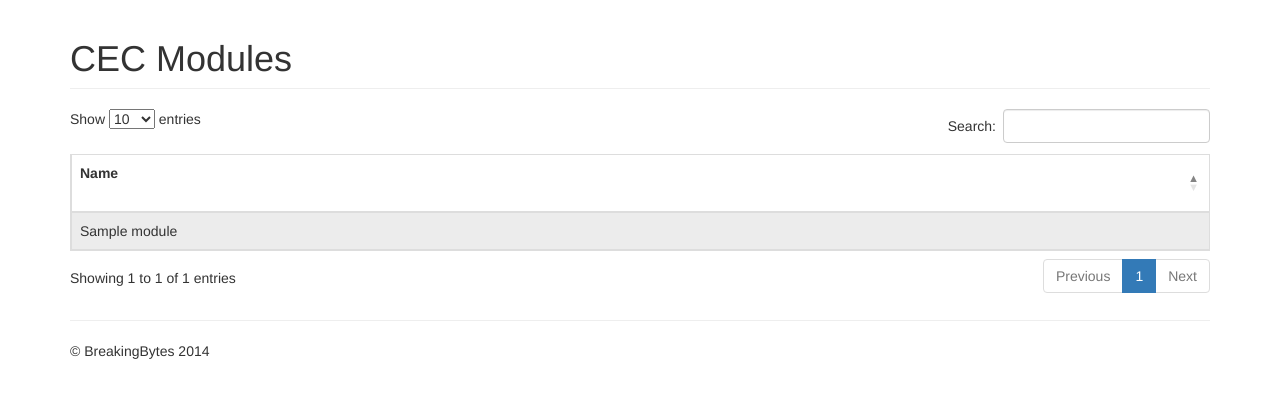
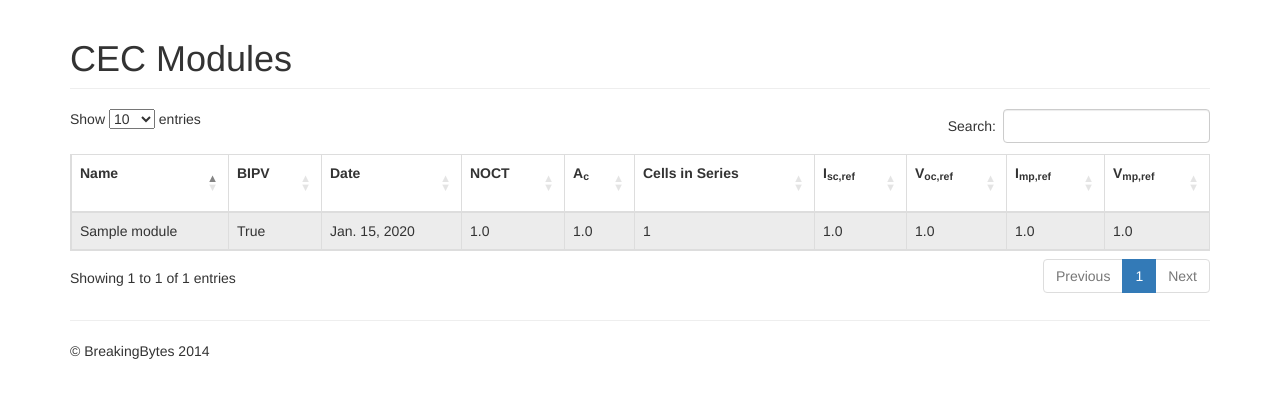
Before and after one commit to BreakingBytes/pvfree, a Django app: page /cec_modules in a window 1280 px wide. Shown: the part 51-449 px from the top of the page. Run offline with Django 3.2, Linux system fonts and the light colour scheme; tables that the repository leaves empty hold one stand-in row (values such as "Sample post"); some libraries are stand-ins or nearby versions.

Commit message:
add api resource, and register it in url conf
* number of cells in series should be integer
* make migration
* add some more columns to table

Signed-off-by: Mark Mikofski <bwana.marko@yahoo.com>

```diff
--- a/pvfree/urls.py
+++ b/pvfree/urls.py
@@ -1,12 +1,16 @@
 from django.conf.urls import include, url
 from tastypie.api import Api
-from parameters.models import PVInverterResource, PVModuleResource
+from parameters.models import (
+    PVInverterResource, PVModuleResource, CECModuleResource
+)
 from django.contrib import admin
 
 admin.autodiscover()
 v1_api = Api(api_name='v1')
 v1_api.register(PVInverterResource())
 v1_api.register(PVModuleResource())
+v1_api.register(PVInverterResource())
+v1_api.register(CECModuleResource())
 
 # patterns(prefix, ...) deprecated since django-1.8
 
--- a/templates/cec_modules.html
+++ b/templates/cec_modules.html
@@ -16,12 +16,30 @@
     <thead>
       <tr>
         <th>Name<br/><br/></th>
+        <th>BIPV<br/><br/></th>
+        <th>Date<br/><br/></th>
+        <th>NOCT<br/><br/></th>
+        <th>A<sub>c</sub><br/><br/></th>
+        <th>Cells in Series<br/><br/></th>
+        <th>I<sub>sc,ref</sub><br/><br/></th>
+        <th>V<sub>oc,ref</sub><br/><br/></th>
+        <th>I<sub>mp,ref</sub><br/><br/></th>
+        <th>V<sub>mp,ref</sub><br/><br/></th>
       </tr>
     </thead>
     <tbody>
       {% for cec_mod in cec_mod_set %}
       <tr>
         <td>{{ cec_mod.Name }}</td>
+        <td>{{ cec_mod.BIPV }}</td>
+        <td>{{ cec_mod.Date }}</td>
+        <td>{{ cec_mod.T_NOCT }}</td>
+        <td>{{ cec_mod.A_c }}</td>
+        <td>{{ cec_mod.N_s }}</td>
+        <td>{{ cec_mod.I_sc_ref }}</td>
+        <td>{{ cec_mod.V_oc_ref }}</td>
+        <td>{{ cec_mod.I_mp_ref }}</td>
+        <td>{{ cec_mod.V_mp_ref }}</td>
       </tr>
       {% endfor %}
     </tbody>
```
Also changed, not shown: parameters/models.py (+15 -1 lines), parameters/migrations/0004_auto_20180331_0836.py (added).
